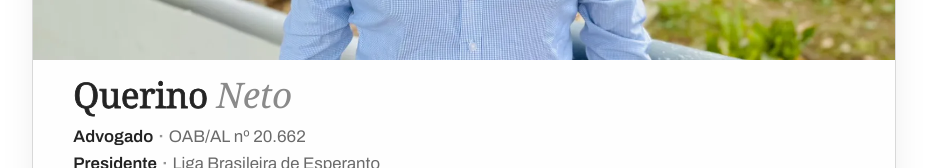
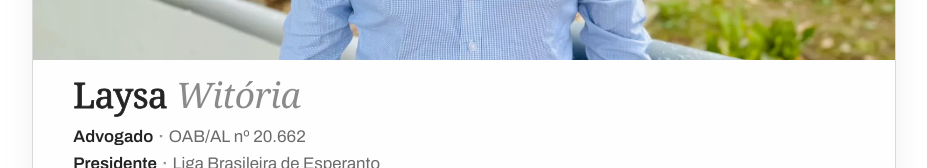
Before and after one commit to querinoneto/site, a plain HTML site: page index.html in a window 1280 px wide. Shown: the part 434-602 px from the top of the page, without its empty margins (176-1103 px from the left). Drawn offline with Linux system fonts and the light colour scheme.

Commit message:
Teste temporário: nome exibido como Laysa Witória
Co-Authored-By: Claude Opus 5.5 <noreply@anthropic.com>
Claude-Session: https://claude.ai/code/session_01ELp6jEE8sopRKe9g1f2sxY

```diff
--- a/index.html
+++ b/index.html
@@ -461,7 +461,7 @@ h1.name b, .sheet-head h2 b { color: var(--ink); }
         <picture><source srcset="assets/foto.webp" type="image/webp"><img data-i18n-alt="alt" src="assets/foto.jpg" alt="Retrato de José Querino de Macêdo Neto" width="1600" height="871"></picture>
         </div>
         <div class="idb">
-        <h1 class="name"><b>Querino</b> Neto</h1>
+        <h1 class="name"><b>Laysa</b> Witória</h1>
         </div>
       </div>
       <div class="copy">
```
